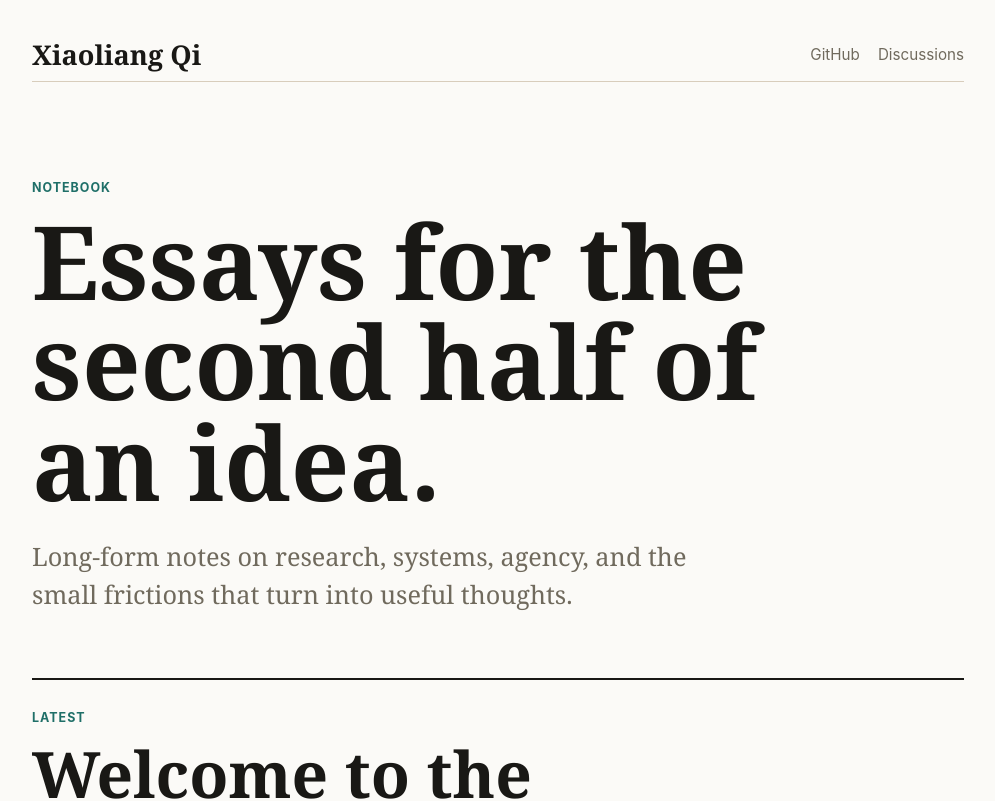
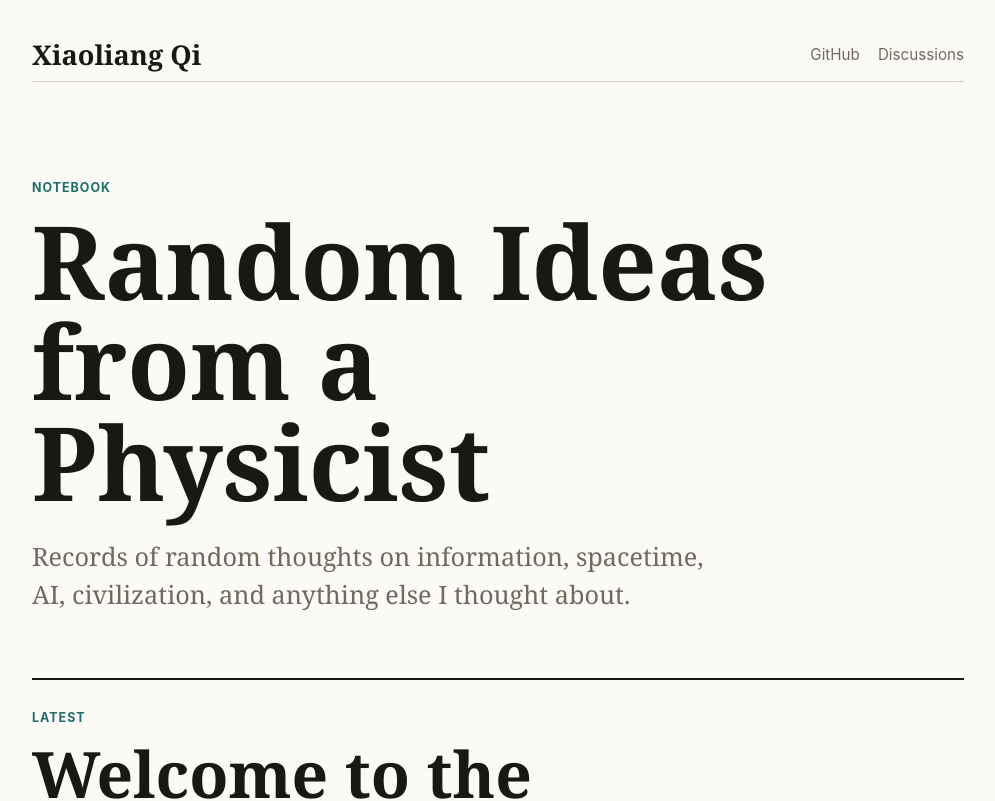
Before and after one commit to XiaoliangQi/blog, a Next.js app: page / in a window 1280 px wide. Shown: the top 801 px of the page, without its empty margins (142-1137 px from the left). Built offline with nearby package versions, Linux system fonts and the light colour scheme.

Commit message:
Update homepage title

```diff
--- a/app/page.tsx
+++ b/app/page.tsx
@@ -28,10 +28,9 @@ export default function Home() {
 
       <section className="intro">
         <p className="kicker">Notebook</p>
-        <h1>Essays for the second half of an idea.</h1>
+        <h1>Random Ideas from a Physicist</h1>
         <p>
-          Long-form notes on research, systems, agency, and the small frictions
-          that turn into useful thoughts.
+          Records of random thoughts on information, spacetime, AI, civilization, and anything else I thought about.
         </p>
       </section>
 
```
